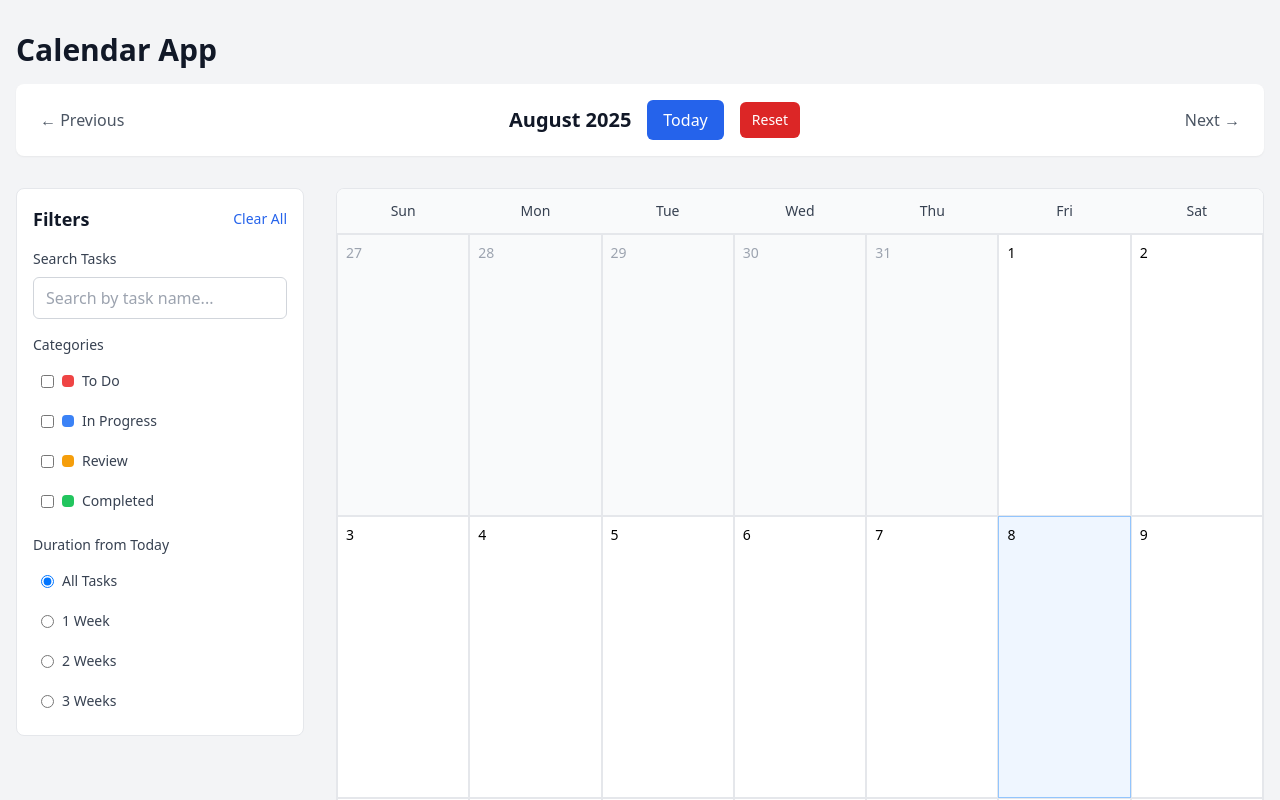
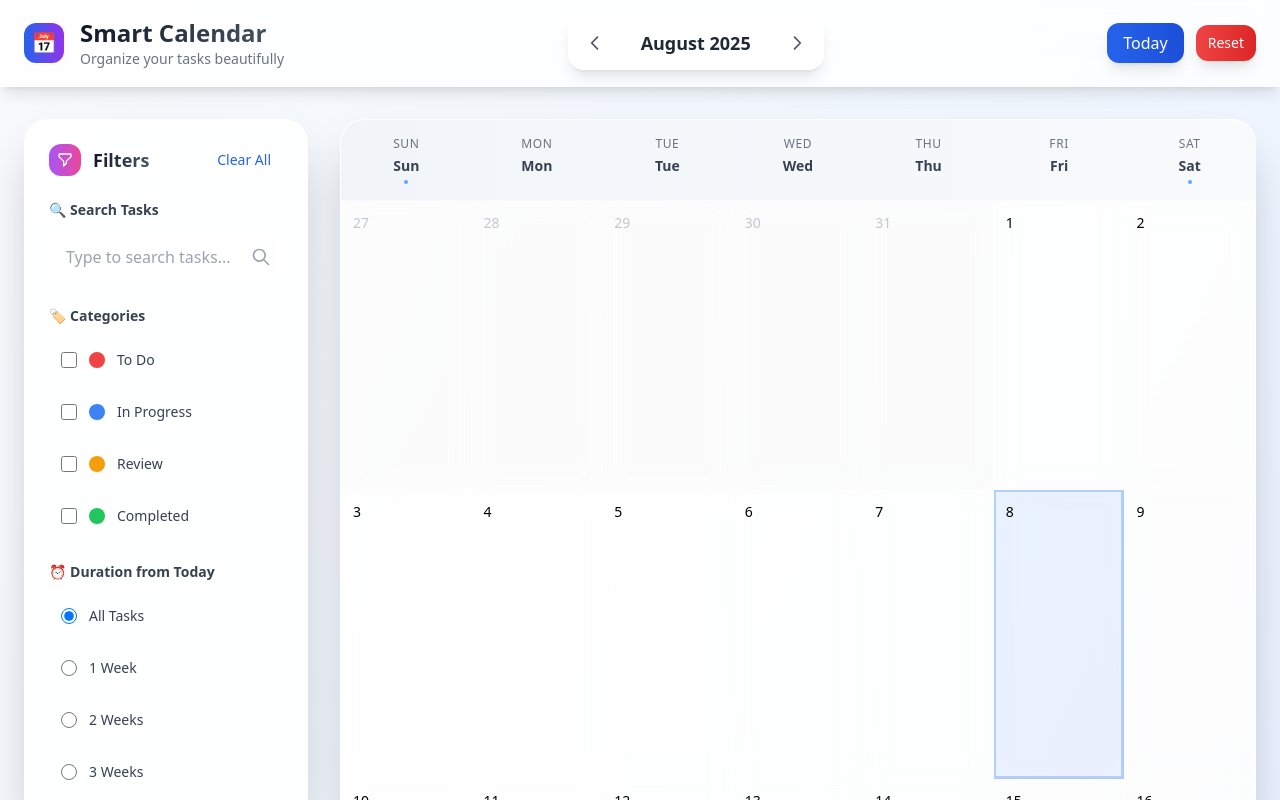
Before and after one commit to Ujjwal-sinha/Intiglyassignment, a React (Vite) app: page / in a window 1280 px wide. Shown: the top 800 px of the page. Built offline with nearby package versions, Linux system fonts and the light colour scheme.

Commit message:
fix task

```diff
--- a/src/App.tsx
+++ b/src/App.tsx
@@ -31,28 +31,56 @@ function CalendarApp() {
   };
 
   return (
-    <div className="min-h-screen bg-gray-100">
-      <div className="container mx-auto px-4 py-8">
-        {/* Header */}
-        <div className="mb-8">
-          <h1 className="text-3xl font-bold text-gray-900 mb-4">Calendar App</h1>
+    <div className="min-h-screen bg-gradient-to-br from-slate-50 via-blue-50 to-indigo-100">
+      {/* Modern Header */}
+      <div className="bg-white/80 backdrop-blur-md border-b border-white/20 shadow-lg sticky top-0 z-40">
+        <div className="container mx-auto px-6 py-4">
+          <div className="flex items-center justify-between">
+            <div className="flex items-center space-x-4">
+              <div className="w-10 h-10 bg-gradient-to-r from-blue-600 to-purple-600 rounded-xl flex items-center justify-center">
+                <span className="text-white font-bold text-xl">📅</span>
+              </div>
+              <div>
+                <h1 className="text-2xl font-bold bg-gradient-to-r from-gray-900 to-gray-600 bg-clip-text text-transparent">
+                  Smart Calendar
+                </h1>
+                <p className="text-sm text-gray-500">Organize your tasks beautifully</p>
+              </div>
+            </div>
 
             {/* Month Navigation */}
-          <div className="flex items-center justify-between bg-white rounded-lg p-4 shadow-sm">
+            <div className="flex items-center bg-white/60 backdrop-blur-sm rounded-2xl p-1 shadow-lg border border-white/30">
               <button
                 onClick={handlePreviousMonth}
-              className="p-2 text-gray-600 hover:text-gray-900 hover:bg-gray-100 rounded-md"
+                className="p-3 text-gray-600 hover:text-blue-600 hover:bg-blue-50 rounded-xl transition-all duration-200"
+                title="Previous Month"
               >
-              ← Previous
+                <svg className="w-5 h-5" fill="none" stroke="currentColor" viewBox="0 0 24 24">
+                  <path strokeLinecap="round" strokeLinejoin="round" strokeWidth={2} d="M15 19l-7-7 7-7" />
+                </svg>
               </button>
 
-            <div className="flex items-center space-x-4">
-              <h2 className="text-xl font-semibold text-gray-900">
+              <div className="px-6 py-2">
+                <h2 className="text-lg font-semibold text-gray-800">
                   {getMonthName(currentMonth)}
                 </h2>
+              </div>
+
+              <button
+                onClick={handleNextMonth}
+                className="p-3 text-gray-600 hover:text-blue-600 hover:bg-blue-50 rounded-xl transition-all duration-200"
+                title="Next Month"
+              >
+                <svg className="w-5 h-5" fill="none" stroke="currentColor" viewBox="0 0 24 24">
+                  <path strokeLinecap="round" strokeLinejoin="round" strokeWidth={2} d="M9 5l7 7-7 7" />
+                </svg>
+              </button>
+            </div>
+
+            <div className="flex items-center space-x-3">
               <button
                 onClick={handleToday}
-                className="px-4 py-2 bg-blue-600 text-white rounded-md hover:bg-blue-700"
+                className="px-4 py-2 bg-gradient-to-r from-blue-600 to-blue-700 text-white rounded-xl hover:from-blue-700 hover:to-blue-800 transition-all duration-200 shadow-lg"
               >
                 Today
               </button>
@@ -61,21 +89,16 @@ function CalendarApp() {
                   localStorage.clear();
                   window.location.reload();
                 }}
-                className="px-3 py-2 bg-red-600 text-white text-sm rounded-md hover:bg-red-700"
+                className="px-3 py-2 bg-gradient-to-r from-red-500 to-red-600 text-white text-sm rounded-xl hover:from-red-600 hover:to-red-700 transition-all duration-200 shadow-lg"
               >
                 Reset
               </button>
             </div>
-
-            <button
-              onClick={handleNextMonth}
-              className="p-2 text-gray-600 hover:text-gray-900 hover:bg-gray-100 rounded-md"
-            >
-              Next →
-            </button>
+          </div>
         </div>
       </div>
 
+      <div className="container mx-auto px-6 py-8">
         <div className="grid grid-cols-1 lg:grid-cols-4 gap-8">
           {/* Filters Sidebar */}
           <div className="lg:col-span-1">
--- a/src/components/CalendarGrid.tsx
+++ b/src/components/CalendarGrid.tsx
@@ -122,18 +122,26 @@ export function CalendarGrid() {
       onDragOver={handleDndDragOver}
       onDragEnd={handleDndDragEnd}
     >
-      <div className="bg-white border border-gray-200 rounded-lg overflow-hidden">
+      <div className="bg-white/90 backdrop-blur-sm border border-white/40 rounded-3xl overflow-hidden shadow-2xl">
         {/* Calendar Header */}
-        <div className="grid grid-cols-7 bg-gray-50 border-b border-gray-200">
-          {['Sun', 'Mon', 'Tue', 'Wed', 'Thu', 'Fri', 'Sat'].map((day) => (
-            <div key={day} className="p-3 text-center text-sm font-medium text-gray-700">
-              {day}
+        <div className="grid grid-cols-7 bg-gradient-to-r from-slate-100 to-slate-50 border-b border-white/50">
+          {['Sunday', 'Monday', 'Tuesday', 'Wednesday', 'Thursday', 'Friday', 'Saturday'].map((day, index) => (
+            <div key={day} className="p-4 text-center">
+              <div className="text-xs font-medium text-gray-500 uppercase tracking-wider">
+                {day.slice(0, 3)}
+              </div>
+              <div className="text-sm font-semibold text-gray-700 mt-1">
+                {day.slice(0, 3)}
+              </div>
+              {(index === 0 || index === 6) && (
+                <div className="w-1 h-1 bg-blue-400 rounded-full mx-auto mt-1"></div>
+              )}
             </div>
           ))}
         </div>
 
         {/* Calendar Grid */}
-        <div className="grid grid-cols-7 relative">
+        <div className="grid grid-cols-7 relative bg-gradient-to-br from-white/50 to-slate-50/50">
           {calendarDays.map((date) => {
             const dayData = {
               date,
@@ -154,14 +162,20 @@ export function CalendarGrid() {
           })}
         </div>
 
-        {/* Drag Selection Info */}
+        {/* Enhanced Drag Selection Info */}
         {dragSelection.isSelecting && dragSelection.startDate && dragSelection.endDate && (
-          <div className="absolute top-4 left-4 bg-blue-600 text-white px-3 py-2 rounded-lg shadow-lg z-50">
-            <div className="text-sm font-medium">
-              Creating Task: {dragSelection.startDate.toLocaleDateString()} - {dragSelection.endDate.toLocaleDateString()}
+          <div className="absolute top-6 left-6 bg-gradient-to-r from-blue-600 to-purple-600 text-white px-4 py-3 rounded-2xl shadow-2xl z-50 border border-white/20">
+            <div className="flex items-center space-x-2">
+              <div className="w-2 h-2 bg-white rounded-full animate-pulse"></div>
+              <div className="text-sm font-semibold">
+                Creating Task
+              </div>
             </div>
-            <div className="text-xs opacity-75">
-              Release to open task creation modal
+            <div className="text-xs opacity-90 mt-1">
+              {dragSelection.startDate.toLocaleDateString()} → {dragSelection.endDate.toLocaleDateString()}
+            </div>
+            <div className="text-xs opacity-75 mt-1">
+              Release to open task editor
             </div>
           </div>
         )}
--- a/src/components/FilterPanel.tsx
+++ b/src/components/FilterPanel.tsx
@@ -39,47 +39,63 @@ export function FilterPanel() {
   };
 
   return (
-    <div className="bg-white border border-gray-200 rounded-lg p-4 mb-6">
-      <div className="flex items-center justify-between mb-4">
-        <h3 className="text-lg font-semibold text-gray-900">Filters</h3>
+    <div className="bg-white/90 backdrop-blur-sm border border-white/40 rounded-3xl p-6 shadow-2xl">
+      <div className="flex items-center justify-between mb-6">
+        <div className="flex items-center space-x-3">
+          <div className="w-8 h-8 bg-gradient-to-r from-purple-500 to-pink-500 rounded-xl flex items-center justify-center">
+            <svg className="w-4 h-4 text-white" fill="none" stroke="currentColor" viewBox="0 0 24 24">
+              <path strokeLinecap="round" strokeLinejoin="round" strokeWidth={2} d="M3 4a1 1 0 011-1h16a1 1 0 011 1v2.586a1 1 0 01-.293.707l-6.414 6.414a1 1 0 00-.293.707V17l-4 4v-6.586a1 1 0 00-.293-.707L3.293 7.293A1 1 0 013 6.586V4z" />
+            </svg>
+          </div>
+          <h3 className="text-lg font-bold bg-gradient-to-r from-gray-900 to-gray-600 bg-clip-text text-transparent">
+            Filters
+          </h3>
+        </div>
         <button
           onClick={clearAllFilters}
-          className="text-sm text-blue-600 hover:text-blue-800"
+          className="text-sm text-blue-600 hover:text-blue-800 hover:bg-blue-50 px-3 py-1 rounded-xl transition-all duration-200"
         >
           Clear All
         </button>
       </div>
 
       {/* Search */}
-      <div className="mb-4">
-        <label className="block text-sm font-medium text-gray-700 mb-2">
-          Search Tasks
+      <div className="mb-6">
+        <label className="block text-sm font-semibold text-gray-700 mb-3">
+          🔍 Search Tasks
         </label>
-        <input
-          type="text"
-          value={filters.searchQuery}
-          onChange={(e) => handleSearchChange(e.target.value)}
-          placeholder="Search by task name..."
-          className="w-full px-3 py-2 border border-gray-300 rounded-md focus:outline-none focus:ring-2 focus:ring-blue-500"
-        />
+        <div className="relative">
+          <input
+            type="text"
+            value={filters.searchQuery}
+            onChange={(e) => handleSearchChange(e.target.value)}
+            placeholder="Type to search tasks..."
+            className="w-full px-4 py-3 bg-white/60 border border-white/40 rounded-2xl focus:outline-none focus:ring-2 focus:ring-blue-500/50 focus:border-blue-400 transition-all duration-200 backdrop-blur-sm"
+          />
+          <div className="absolute right-3 top-1/2 transform -translate-y-1/2 text-gray-400">
+            <svg className="w-5 h-5" fill="none" stroke="currentColor" viewBox="0 0 24 24">
+              <path strokeLinecap="round" strokeLinejoin="round" strokeWidth={2} d="M21 21l-6-6m2-5a7 7 0 11-14 0 7 7 0 0114 0z" />
+            </svg>
+          </div>
+        </div>
       </div>
 
       {/* Categories */}
-      <div className="mb-4">
-        <label className="block text-sm font-medium text-gray-700 mb-2">
-          Categories
+      <div className="mb-6">
+        <label className="block text-sm font-semibold text-gray-700 mb-3">
+          🏷️ Categories
         </label>
-        <div className="space-y-1">
+        <div className="space-y-2">
           {categories.map((category) => (
-            <label key={category.value} className="filter-checkbox">
+            <label key={category.value} className="flex items-center space-x-3 p-3 hover:bg-white/40 rounded-2xl cursor-pointer transition-all duration-200 group">
               <input
                 type="checkbox"
                 checked={filters.categories.includes(category.value)}
                 onChange={() => handleCategoryToggle(category.value)}
-                className="rounded border-gray-300 text-blue-600 focus:ring-blue-500"
+                className="rounded-lg border-gray-300 text-blue-600 focus:ring-blue-500 w-4 h-4"
               />
-              <div className={`w-3 h-3 rounded ${category.color}`}></div>
-              <span className="text-sm text-gray-700">{category.label}</span>
+              <div className={`w-4 h-4 rounded-full ${category.color} group-hover:scale-110 transition-transform duration-200 shadow-sm`}></div>
+              <span className="text-sm font-medium text-gray-700 group-hover:text-gray-900 transition-colors duration-200">{category.label}</span>
             </label>
           ))}
         </div>
@@ -87,30 +103,30 @@ export function FilterPanel() {
 
       {/* Duration */}
       <div>
-        <label className="block text-sm font-medium text-gray-700 mb-2">
-          Duration from Today
+        <label className="block text-sm font-semibold text-gray-700 mb-3">
+          ⏰ Duration from Today
         </label>
-        <div className="space-y-1">
-          <label className="filter-checkbox">
+        <div className="space-y-2">
+          <label className="flex items-center space-x-3 p-3 hover:bg-white/40 rounded-2xl cursor-pointer transition-all duration-200 group">
             <input
               type="radio"
               name="duration"
               checked={filters.duration === null}
               onChange={() => handleDurationChange(null)}
-              className="border-gray-300 text-blue-600 focus:ring-blue-500"
+              className="border-gray-300 text-blue-600 focus:ring-blue-500 w-4 h-4"
             />
-            <span className="text-sm text-gray-700">All Tasks</span>
+            <span className="text-sm font-medium text-gray-700 group-hover:text-gray-900 transition-colors duration-200">All Tasks</span>
           </label>
           {durationOptions.map((option) => (
-            <label key={option.value} className="filter-checkbox">
+            <label key={option.value} className="flex items-center space-x-3 p-3 hover:bg-white/40 rounded-2xl cursor-pointer transition-all duration-200 group">
               <input
                 type="radio"
                 name="duration"
                 checked={filters.duration === option.value}
                 onChange={() => handleDurationChange(option.value)}
-                className="border-gray-300 text-blue-600 focus:ring-blue-500"
+                className="border-gray-300 text-blue-600 focus:ring-blue-500 w-4 h-4"
               />
-              <span className="text-sm text-gray-700">{option.label}</span>
+              <span className="text-sm font-medium text-gray-700 group-hover:text-gray-900 transition-colors duration-200">{option.label}</span>
             </label>
           ))}
         </div>
--- a/src/index.css
+++ b/src/index.css
@@ -12,18 +12,26 @@
 
 @layer components {
   .calendar-day {
-    @apply border border-gray-200 p-2 min-h-[280px] relative bg-white hover:bg-gray-50 transition-colors cursor-pointer;
+    @apply border-r border-b border-white/30 p-3 min-h-[280px] relative bg-transparent hover:bg-white/30 transition-all duration-300 cursor-pointer;
     /* Ensure proper task alignment */
     box-sizing: border-box;
     overflow: visible;
+    backdrop-filter: blur(10px);
+  }
+
+  .calendar-day:hover {
+    transform: translateY(-1px);
+    box-shadow: 0 4px 12px rgba(0, 0, 0, 0.1);
   }
 
   .calendar-day.today {
-    @apply bg-blue-50 border-blue-300;
+    @apply bg-gradient-to-br from-blue-100/60 to-indigo-100/60 border-blue-400/50;
+    box-shadow: inset 0 0 0 2px rgba(59, 130, 246, 0.3);
   }
 
   .calendar-day.other-month {
-    @apply bg-gray-50 text-gray-400;
+    @apply bg-gray-100/30 text-gray-400;
+    opacity: 0.6;
   }
 
   .calendar-day.selecting {
@@ -69,10 +77,10 @@
   }
 
   .task-bar {
-    @apply cursor-pointer shadow-lg rounded-lg;
+    @apply cursor-pointer shadow-xl;
     min-height: 60px;
     height: 60px;
-    transition: all 0.2s cubic-bezier(0.4, 0, 0.2, 1);
+    transition: all 0.3s cubic-bezier(0.4, 0, 0.2, 1);
     display: flex;
     align-items: center;
     position: absolute;
@@ -86,6 +94,8 @@
     text-rendering: optimizeLegibility;
     -webkit-font-smoothing: antialiased;
     -moz-osx-font-smoothing: grayscale;
+    backdrop-filter: blur(10px);
+    border: 2px solid rgba(255, 255, 255, 0.3);
   }
 
   .task-bar:not(.resizing):not(.dragging) {
@@ -126,10 +136,25 @@
 
   .task-bar:hover:not(.resizing):not(.dragging),
   .task-bar:focus:not(.resizing):not(.dragging) {
-    @apply shadow-lg transform scale-105;
-    border: 2px solid rgba(255, 255, 255, 0.6);
-    z-index: 20;
+    transform: translateY(-2px) scale(1.02);
+    z-index: 30;
     outline: none;
+  }
+
+  .task-bar:hover.todo {
+    box-shadow: 0 12px 28px rgba(239, 68, 68, 0.5), inset 0 1px 0 rgba(255, 255, 255, 0.4);
+  }
+
+  .task-bar:hover.in-progress {
+    box-shadow: 0 12px 28px rgba(59, 130, 246, 0.5), inset 0 1px 0 rgba(255, 255, 255, 0.4);
+  }
+
+  .task-bar:hover.review {
+    box-shadow: 0 12px 28px rgba(245, 158, 11, 0.5), inset 0 1px 0 rgba(255, 255, 255, 0.4);
+  }
+
+  .task-bar:hover.completed {
+    box-shadow: 0 12px 28px rgba(34, 197, 94, 0.5), inset 0 1px 0 rgba(255, 255, 255, 0.4);
   }
 
   .task-bar:focus {
@@ -198,33 +223,33 @@
     box-shadow: inset -2px 0 0 #10b981;
   }
 
-  /* Each task category has distinct colors with maximum contrast for black text */
+  /* Each task category has modern glassmorphism design */
   .task-bar.todo {
-    background: #ffffff;
-    border: 4px solid #dc2626;
-    color: #000000;
-    box-shadow: 0 4px 12px rgba(0, 0, 0, 0.3), inset 0 0 0 2px #fecaca;
+    background: linear-gradient(135deg, rgba(239, 68, 68, 0.9) 0%, rgba(220, 38, 38, 0.9) 100%);
+    border: 3px solid rgba(239, 68, 68, 0.6);
+    color: #ffffff;
+    box-shadow: 0 8px 20px rgba(239, 68, 68, 0.4), inset 0 1px 0 rgba(255, 255, 255, 0.3);
   }
 
   .task-bar.in-progress {
-    background: #ffffff;
-    border: 4px solid #2563eb;
-    color: #000000;
-    box-shadow: 0 4px 12px rgba(0, 0, 0, 0.3), inset 0 0 0 2px #bfdbfe;
+    background: linear-gradient(135deg, rgba(59, 130, 246, 0.9) 0%, rgba(37, 99, 235, 0.9) 100%);
+    border: 3px solid rgba(59, 130, 246, 0.6);
+    color: #ffffff;
+    box-shadow: 0 8px 20px rgba(59, 130, 246, 0.4), inset 0 1px 0 rgba(255, 255, 255, 0.3);
   }
 
   .task-bar.review {
-    background: #ffffff;
-    border: 4px solid #d97706;
-    color: #000000;
-    box-shadow: 0 4px 12px rgba(0, 0, 0, 0.3), inset 0 0 0 2px #fef3c7;
+    background: linear-gradient(135deg, rgba(245, 158, 11, 0.9) 0%, rgba(217, 119, 6, 0.9) 100%);
+    border: 3px solid rgba(245, 158, 11, 0.6);
+    color: #ffffff;
+    box-shadow: 0 8px 20px rgba(245, 158, 11, 0.4), inset 0 1px 0 rgba(255, 255, 255, 0.3);
   }
 
   .task-bar.completed {
-    background: #ffffff;
-    border: 4px solid #16a34a;
-    color: #000000;
-    box-shadow: 0 4px 12px rgba(0, 0, 0, 0.3), inset 0 0 0 2px #bbf7d0;
+    background: linear-gradient(135deg, rgba(34, 197, 94, 0.9) 0%, rgba(22, 163, 74, 0.9) 100%);
+    border: 3px solid rgba(34, 197, 94, 0.6);
+    color: #ffffff;
+    box-shadow: 0 8px 20px rgba(34, 197, 94, 0.4), inset 0 1px 0 rgba(255, 255, 255, 0.3);
   }
 
   .modal-overlay {
```
Also changed, not shown: src/components/TaskBar.tsx (+7 -8 lines), src/components/TaskModal.tsx (+46 -28 lines). Lines whose indentation alone changed are shown as unchanged.
